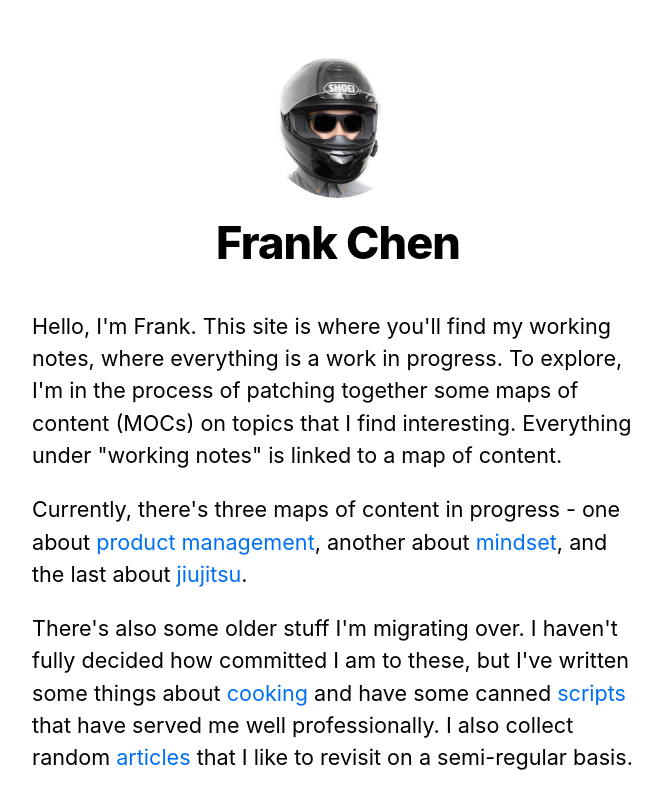
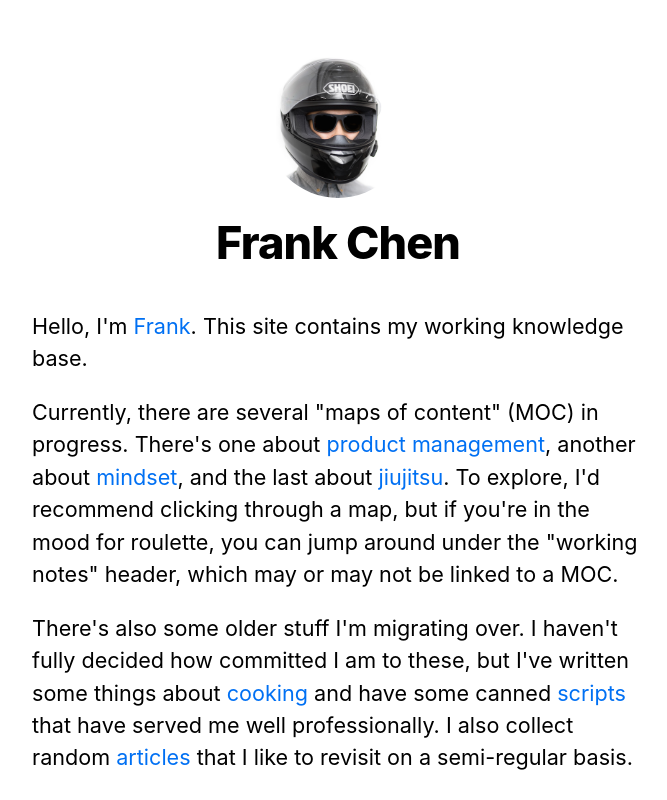
Before and after one commit to frankchen07/writing, a Next.js app: page / in a window 1280 px wide. Shown: the top 800 px of the page, without its empty margins (302-969 px from the left). Built offline with nearby package versions, Linux system fonts and the light colour scheme.

Commit message:
updated introduction

```diff
--- a/pages/index.js
+++ b/pages/index.js
@@ -13,10 +13,10 @@ export default function Home({ allPostsData }) {
       </Head>
       <section className={utilStyles.headingMd}>
         <p>
-          Hello, I'm Frank. This site is where you'll find my working notes, where everything is a work in progress. To explore, I'm in the process of patching together some maps of content (MOCs) on topics that I find interesting. Everything under "working notes" is linked to a map of content.
+          Hello, I'm <a href='https://www.linkedin.com/in/frankchen07/'>Frank</a>. This site contains my working knowledge base.
         </p>
         <p>
-          Currently, there's three maps of content in progress - one about <a href='https://www.frank-chen.com/posts/map-of-content-(product)'>product management</a>, another about <a href='https://www.frank-chen.com/posts/map-of-content-(mindset)'>mindset</a>, and the last about <a href='https://www.frank-chen.com/posts/map-of-content-(jiujitsu)'>jiujitsu</a>.
+          Currently, there are several "maps of content" (MOC) in progress. There's one about <a href='https://www.frank-chen.com/posts/map-of-content-(product)'>product management</a>, another about <a href='https://www.frank-chen.com/posts/map-of-content-(mindset)'>mindset</a>, and the last about <a href='https://www.frank-chen.com/posts/map-of-content-(jiujitsu)'>jiujitsu</a>. To explore, I'd recommend clicking through a map, but if you're in the mood for roulette, you can jump around under the "working notes" header, which may or may not be linked to a MOC.
         </p>
         <p>
           There's also some older stuff I'm migrating over. I haven't fully decided how committed I am to these, but I've written some things about <a href='https://www.frank-chen.com/posts/map-of-content-(cooking)'>cooking</a> and have some canned <a href='https://www.frank-chen.com/posts/map-of-content-(scripts)'>scripts</a> that have served me well professionally. I also collect random <a href='https://www.frank-chen.com/posts/map-of-content-(articles)'>articles</a> that I like to revisit on a semi-regular basis.
```
